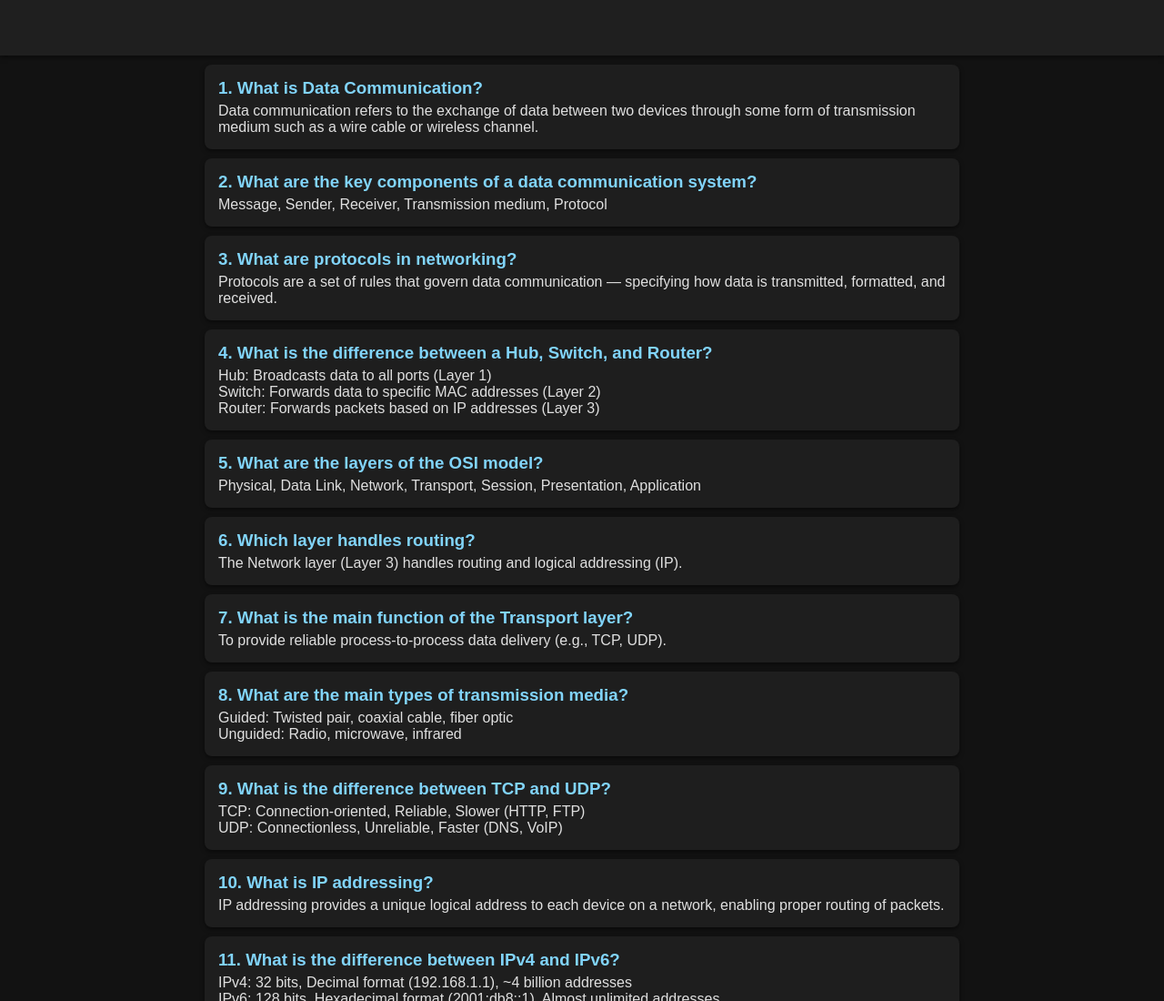
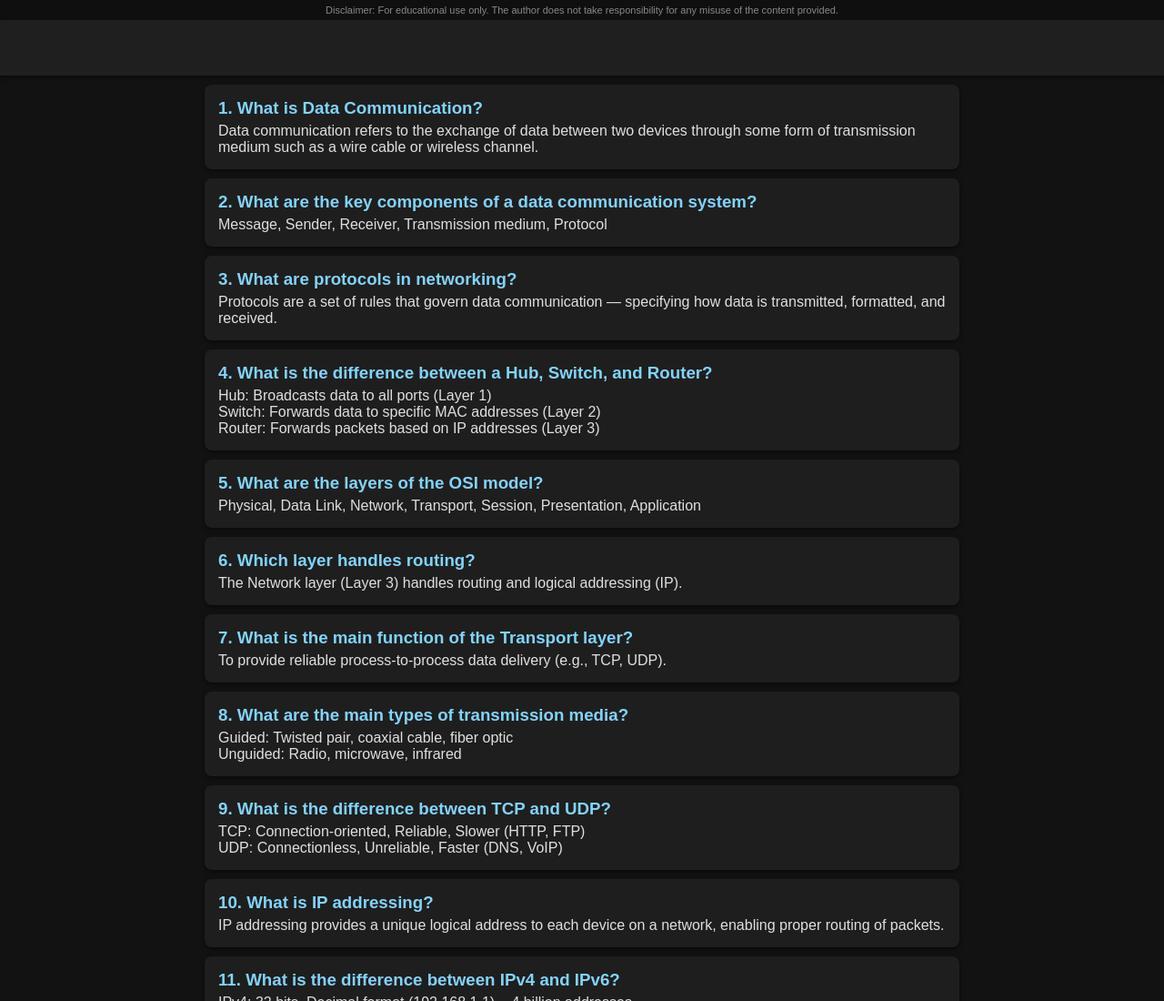
Before and after one commit to NattKann/Net_Viva, a plain HTML site: page index.html in a window 1280 px wide. Shown: the top 1100 px of the page at 91% size. Drawn offline with Linux system fonts and the light colour scheme.

Commit message:
Initial commit

```diff
--- a/index.html
+++ b/index.html
@@ -12,6 +12,14 @@
       padding: 0;
       background-color: #121212;
       color: #e0e0e0;
+    }
+
+    .disclaimer {
+      text-align: center;
+      padding: 5px;
+      background-color: #0f0f0f;
+      color: #888888;
+      font-size: 11px;
     }
 
     header {
@@ -56,6 +64,9 @@
   </style>
 </head>
 <body>
+  <div class="disclaimer">
+    Disclaimer: For educational use only. The author does not take responsibility for any misuse of the content provided.
+  </div>
   <header>
     <h1></h1>
     <p></p>
```
